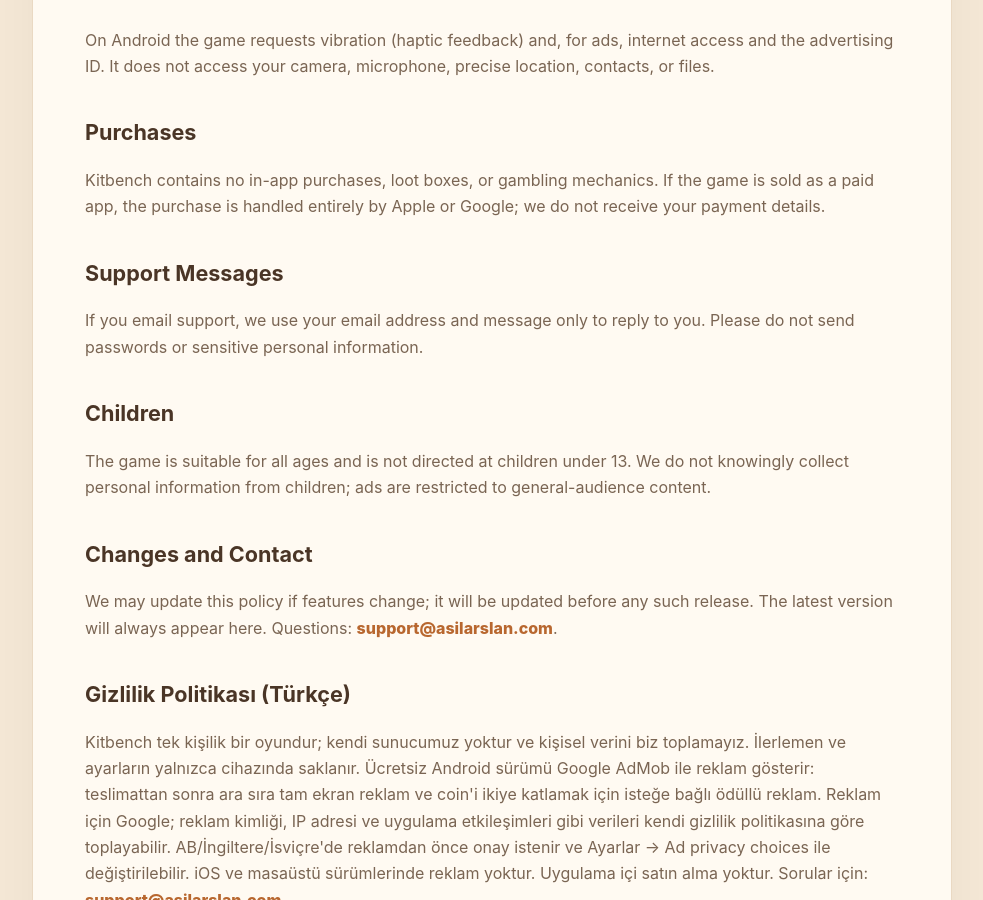
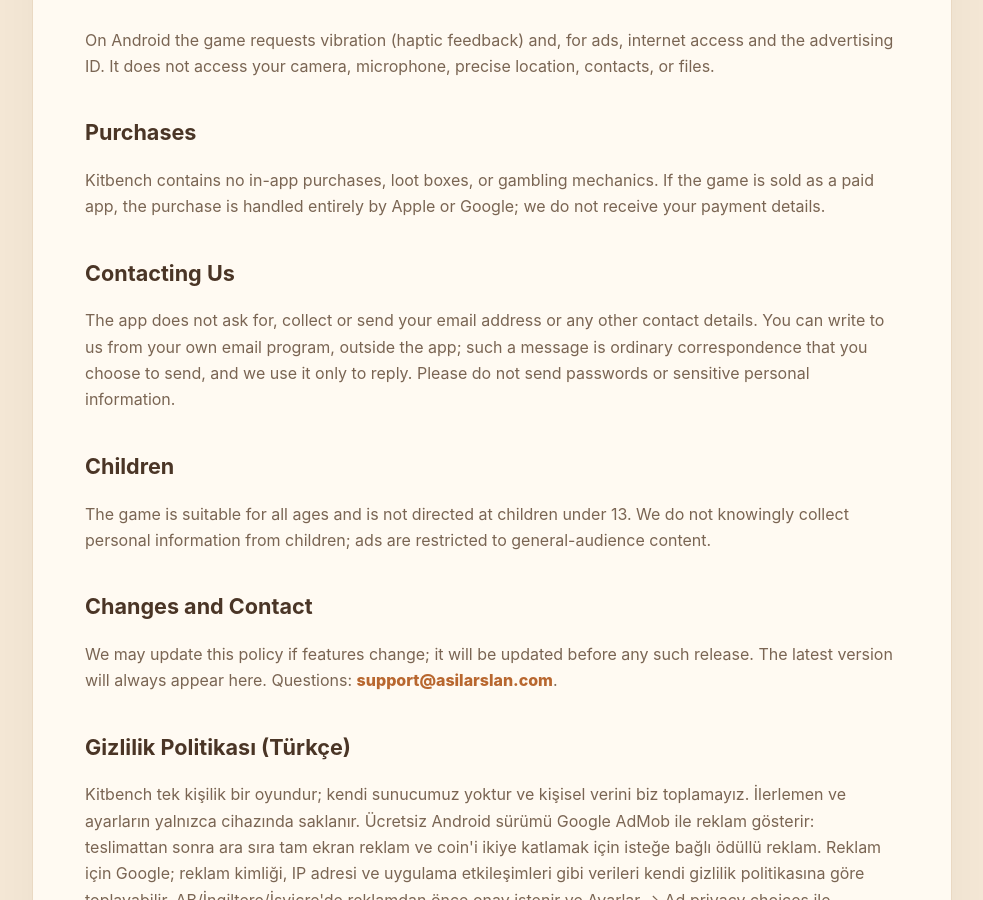
Before and after one commit to asilarslan/asilarslan.github.io, a Jekyll site: the page kitbench/privacy-policy/index.html, which Jekyll copies as it is, in a window 1280 px wide and 900 px high, scrolled down 1133 px. Shown: the whole window, without its empty margins (148-1131 px from the left). Built offline with Jekyll 4.4.1, drawn with Linux system fonts in a browser that asks for light colours.

Commit message:
Kitbench privacy: the app never collects email; contact is outside the app
Co-Authored-By: Claude Opus 5.5 <noreply@anthropic.com>

```diff
--- a/kitbench/privacy-policy/index.html
+++ b/kitbench/privacy-policy/index.html
@@ -7,7 +7,7 @@
 <h2>Your Choices</h2><p>In the European Economic Area, the UK and Switzerland the game asks for your consent before personalised ads are shown, using Google's consent form; you can change your answer at any time in Settings → Ad privacy choices. Everywhere, you can reset or delete your advertising ID or opt out of personalised ads in your device's Google settings. The game itself has no accounts, analytics or tracking of its own, and the iOS and desktop versions contain no ads.</p>
 <h2>Permissions</h2><p>On Android the game requests vibration (haptic feedback) and, for ads, internet access and the advertising ID. It does not access your camera, microphone, precise location, contacts, or files.</p>
 <h2>Purchases</h2><p>Kitbench contains no in-app purchases, loot boxes, or gambling mechanics. If the game is sold as a paid app, the purchase is handled entirely by Apple or Google; we do not receive your payment details.</p>
-<h2>Support Messages</h2><p>If you email support, we use your email address and message only to reply to you. Please do not send passwords or sensitive personal information.</p>
+<h2>Contacting Us</h2><p>The app does not ask for, collect or send your email address or any other contact details. You can write to us from your own email program, outside the app; such a message is ordinary correspondence that you choose to send, and we use it only to reply. Please do not send passwords or sensitive personal information.</p>
 <h2>Children</h2><p>The game is suitable for all ages and is not directed at children under 13. We do not knowingly collect personal information from children; ads are restricted to general-audience content.</p>
 <h2>Changes and Contact</h2><p>We may update this policy if features change; it will be updated before any such release. The latest version will always appear here. Questions: <a href="mailto:support@asilarslan.com">support@asilarslan.com</a>.</p>
 <h2>Gizlilik Politikası (Türkçe)</h2><p>Kitbench tek kişilik bir oyundur; kendi sunucumuz yoktur ve kişisel verini biz toplamayız. İlerlemen ve ayarların yalnızca cihazında saklanır. Ücretsiz Android sürümü Google AdMob ile reklam gösterir: teslimattan sonra ara sıra tam ekran reklam ve coin'i ikiye katlamak için isteğe bağlı ödüllü reklam. Reklam için Google; reklam kimliği, IP adresi ve uygulama etkileşimleri gibi verileri kendi gizlilik politikasına göre toplayabilir. AB/İngiltere/İsviçre'de reklamdan önce onay istenir ve Ayarlar → Ad privacy choices ile değiştirilebilir. iOS ve masaüstü sürümlerinde reklam yoktur. Uygulama içi satın alma yoktur. Sorular için: <a href="mailto:support@asilarslan.com">support@asilarslan.com</a>.</p></article>
```
